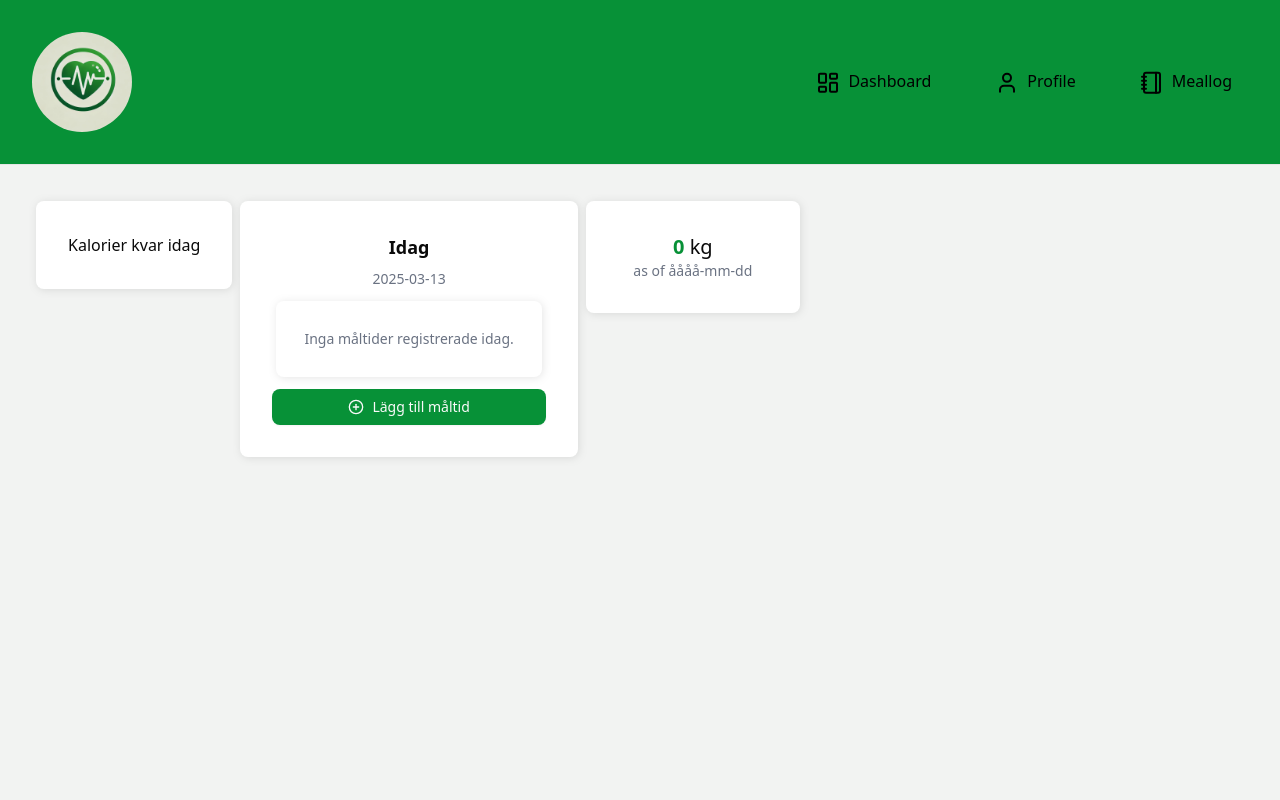
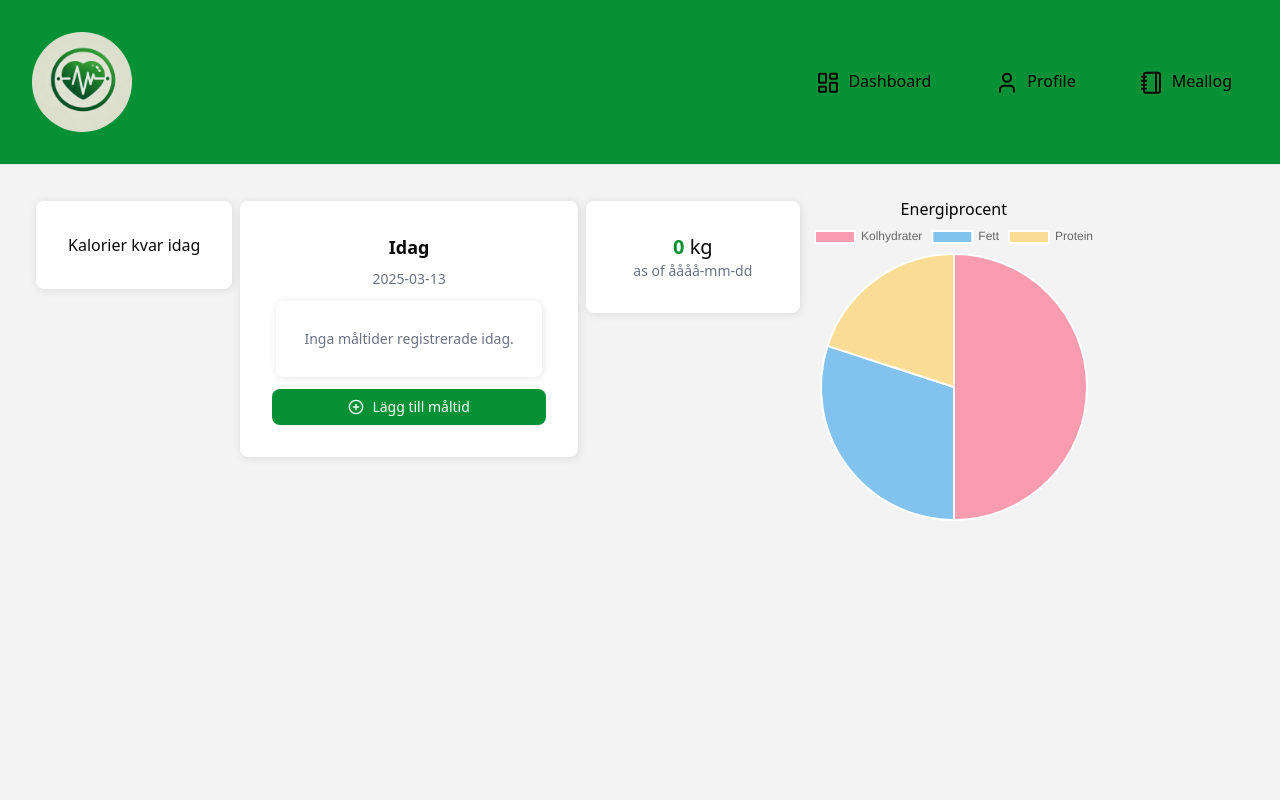
Before and after one commit to BenjaminBerhane/Healthtracker-v10-individuell, a React (Vite) app: page / in a window 1280 px wide. Shown: the top 800 px of the page. Built offline with nearby package versions, Linux system fonts and the light colour scheme.

Commit message:
played around with a piechart

```diff
--- a/package.json
+++ b/package.json
@@ -13,11 +13,13 @@
     "@radix-ui/react-slot": "^1.1.2",
     "@reduxjs/toolkit": "^2.6.1",
     "@tailwindcss/vite": "^4.0.13",
+    "chart.js": "^4.4.8",
     "class-variance-authority": "^0.7.1",
     "clsx": "^2.1.1",
     "lucide-react": "^0.479.0",
     "node": "^23.9.0",
     "react": "^19.0.0",
+    "react-chartjs-2": "^5.3.0",
     "react-dom": "^19.0.0",
     "react-redux": "^9.2.0",
     "react-router": "^7.2.0",
@@ -28,6 +30,7 @@
   },
   "devDependencies": {
     "@eslint/js": "^9.21.0",
+    "@tailwindcss/postcss": "^4.0.14",
     "@types/node": "^22.13.10",
     "@types/react": "^19.0.10",
     "@types/react-dom": "^19.0.4",
--- /dev/null
+++ b/src/components/EnergyPieChart.jsx
@@ -0,0 +1,59 @@
+import React from 'react';
+import { Pie } from 'react-chartjs-2';
+import {
+    Chart as ChartJS,
+    ArcElement,
+    Tooltip,
+    Legend,
+} from 'chart.js';
+
+// Register the necessary components
+ChartJS.register(ArcElement, Tooltip, Legend);
+
+const EnergyPieChart = ({ energyData }) => {
+    const data = {
+        labels: ['Kolhydrater', 'Fett', 'Protein'],
+        datasets: [
+            {
+                data: energyData,
+                backgroundColor: [
+                    'rgba(255, 99, 132, 0.6)',
+                    'rgba(54, 162, 235, 0.6)',
+                    'rgba(255, 206, 86, 0.6)',
+                ],
+                hoverBackgroundColor: [
+                    'rgba(255, 99, 132, 1)',
+                    'rgba(54, 162, 235, 1)',
+                    'rgba(255, 206, 86, 1)',
+                ],
+            },
+        ],
+    };
+
+    const options = {
+        responsive: true,
+        plugins: {
+            legend: {
+                position: 'top',
+            },
+            tooltip: {
+                callbacks: {
+                    label: (context) => {
+                        const label = context.label || '';
+                        const value = context.raw || 0;
+                        return `${label}: ${value}%`;
+                    },
+                },
+            },
+        },
+    };
+
+    return (
+        <div>
+            <h2>Energiprocent</h2>
+            <Pie data={data} options={options} />
+        </div>
+    );
+};
+
+export default EnergyPieChart;
--- a/src/pages/Dashboard.jsx
+++ b/src/pages/Dashboard.jsx
@@ -3,9 +3,11 @@ import CurrentWeight from '../components/dashboard/CurrentWeight';
 import AddWeight from '../components/AddWeight';
 import TodaysMeals from '../components/dashboard/TodaysMeals';
 import KcalStatus from '../components/dashboard/KcalStatus';
+import EnergyPieChart from '../components/EnergyPieChart';
 
 const Dashboard = () => {
   const [showAddWeight, setShowAddWeight] = useState(false);
+  const energyData = [50, 30, 20]; // Exempeldata: 50% kolhydrater, 30% fett, 20% protein
 
   return (
     <main className='flex flex-col align-center'>
@@ -21,6 +23,8 @@ const Dashboard = () => {
           </div>
         )}
 
+        <EnergyPieChart energyData={energyData} />
+
       </div>
     </main>
   );
```
Also changed, not shown: 1 other file (tests, documents, lock files or other folders).
